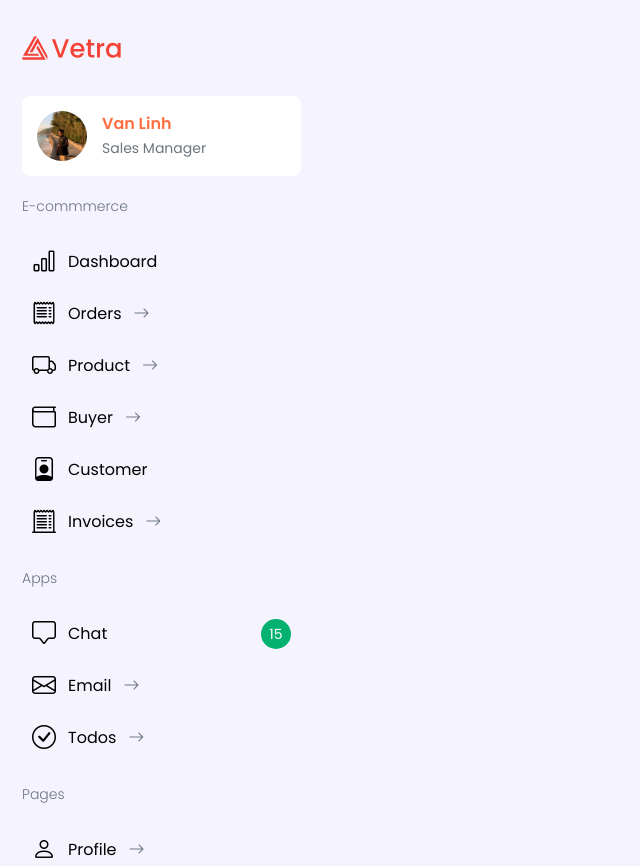
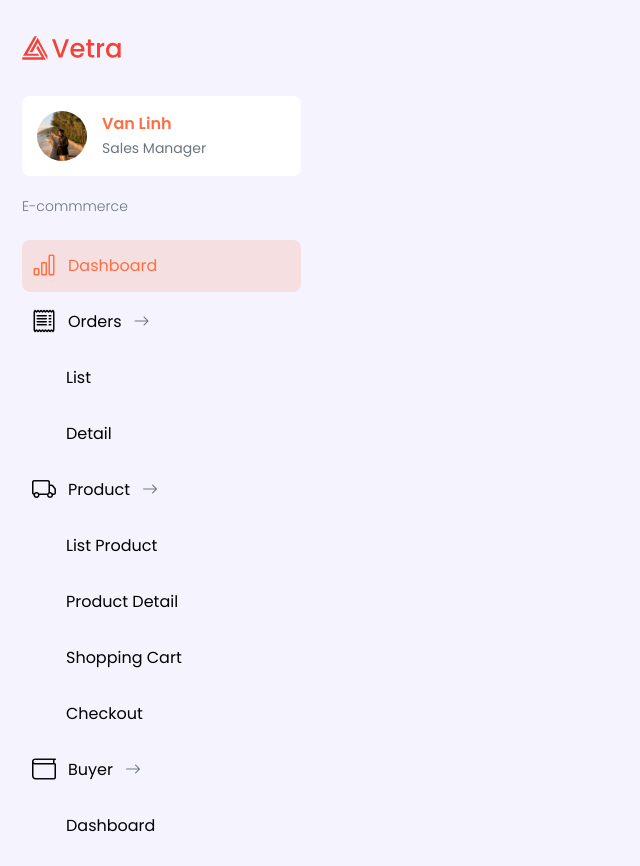
Before and after one commit to Linhv14/vetra, a Next.js app: page / in a window 1280 px wide. Shown: the top 866 px of the page, without its empty margins (0-640 px from the left). Built offline with nearby package versions, Linux system fonts and the light colour scheme.

Commit message:
Add Dropdown Component, Providers

```diff
--- a/app/layout.tsx
+++ b/app/layout.tsx
@@ -4,8 +4,7 @@ import '@/style/global.css'
 import {ReactNode} from 'react'
 import {Sidebar} from '@/components/Sidebar'
 import Vetra from '@/components/Vetra'
-import {Provider} from 'react-redux'
-import store from '@/store'
+import { Providers } from './providers'
 
 export const metadata = {
   title: 'Vetra',
@@ -24,11 +23,11 @@ const RootLayout: React.FC<LayoutProps> = ({children}: LayoutProps) => {
         />
       </head>
       <body>
-        <Provider store={store}>
+        <Providers>
           <Vetra>
             <Sidebar />
           </Vetra>
-        </Provider>
+        </Providers>
       </body>
     </html>
   )
--- /dev/null
+++ b/app/providers.tsx
@@ -0,0 +1,13 @@
+'use client'
+
+import { Provider } from 'react-redux'
+import store from '@/store'
+import { ReactNode } from 'react'
+
+export function Providers({ children }: { children: ReactNode }) {
+  return (
+    <Provider store={store}>
+      {children}
+    </Provider>
+  )
+}
--- a/components/Sidebar/DropdownItem.tsx
+++ b/components/Sidebar/DropdownItem.tsx
@@ -1,8 +1,8 @@
 import React from 'react'
 
-const DropdownItem = (title: string) => {
+const DropdownItem = ({title}: {title: string}) => {
   return (
-    <li className="pl-c-34 mt-1 rounded-lg hover:bg-light-primary">
+    <li className="dropdown-item pl-c-34 mt-1 rounded-lg hover:bg-light-primary">
       <a
         href="#"
         className="flex p-c-10 leading-8 hover:text-primary">
--- a/components/Sidebar/Sidebar.tsx
+++ b/components/Sidebar/Sidebar.tsx
@@ -4,7 +4,8 @@ import React from 'react'
 import Image from 'next/image'
 import SidebarItem from './SidebarItem'
 import AccountBox from '../AccountBox'
-import {sidebar, ISidebarItem} from '@/data/static'
+import { sidebar, ISidebarItem } from '@/data/static'
+import DropdownItem from './DropdownItem'
 const Sidebar = () => {
   return (
     <aside className="sidebar pl-c-22 pb-c-30 w-sidebar h-[100%] left-0 absolute bg-milk z-50 reverse">
@@ -34,16 +35,22 @@ const Sidebar = () => {
               <span className="block text-light-gray text-sm py-5 font-light">
                 {key}
               </span>
-              {items.map(((item: ISidebarItem, index: number) => (
-                <ul key={index}>
+              <ul>
+                {items.map(((item: ISidebarItem, index: number) => {
+                  return (
                     <SidebarItem
+                      key={index}
                       title={item.title}
                       badgeType={item.badge?.type}
                       badgeContent={item.badge?.content}
                       icon={item.icon}
-                    isParent={item.isParent}></SidebarItem>
+                      active={item.active}
+                      isParent={item.isParent}>
+                      {item.dropdown && item.dropdown.map((dropdownItem, index) => <DropdownItem title={dropdownItem} key={index}/>)}
+                    </SidebarItem>
+                  )
+                }))}
               </ul>
-              )))}
             </div>
           ),
         )}
--- a/components/Sidebar/SidebarItem.tsx
+++ b/components/Sidebar/SidebarItem.tsx
@@ -1,4 +1,5 @@
-import React, {ReactNode} from 'react'
+
+import React, { ReactNode, useState } from 'react'
 
 type SidebarItemProps = {
   children?: ReactNode
@@ -12,13 +13,14 @@ type SidebarItemProps = {
 
 const SidebarItem: React.FC<SidebarItemProps> = ({
   children,
-  title,
-  active,
-  badgeType,
-  badgeContent,
-  icon,
-  isParent,
+  title = "",
+  active = false,
+  badgeType = undefined,
+  badgeContent = "",
+  icon = "bi",
+  isParent = false,
 }: SidebarItemProps) => {
+  const [state, setState] = useState(false)
   let badgeStyle
   if (badgeType == 'text') {
     badgeStyle = 'ml-auto bg-success rounded-md p-1 text-white text-sm'
@@ -26,6 +28,7 @@ const SidebarItem: React.FC<SidebarItemProps> = ({
     badgeStyle =
       'flex ml-auto items-center justify-center bg-success rounded-[50%] w-c-30 h-c-30 text-center text-white text-sm'
   }
+
   return (
     <li className={`${active && 'active'} sidebar-item`}>
       <a
@@ -37,18 +40,13 @@ const SidebarItem: React.FC<SidebarItemProps> = ({
           <i className="bi bi-arrow-right transition-all duration-75 text-light-gray"></i>
         )}
         {badgeType && <span className={badgeStyle}>{badgeContent}</span>}
-        {isParent && (
-          <ul className="sidebar-dropdown">
-            {/* <li className="pl-c-34 mt-1 rounded-lg hover:bg-light-primary">
-            <a href="#" className="flex p-c-10 leading-8 hover:text-primary">List</a>
-          </li>
-          <li className="pl-c-34 mt-1 rounded-lg hover:bg-light-primary">
-            <a href="#" className="flex p-c-10 leading-8 hover:text-primary">Detail</a>
-          </li> */}
-            {children}
-          </ul>
-        )}
+
       </a>
+      {isParent && (
+        <ul className="sidebar-dropdown">
+          {children}
+        </ul>
+      )}
     </li>
   )
 }
--- a/style/global.css
+++ b/style/global.css
@@ -112,6 +112,13 @@ body {
 .sidebar-item a:hover .bi-arrow-right {
   color: var(--primary);
   transform: translateX(8px);
+}
+.dropdown-item.active {
+  @apply bg-light-primary;
+}
+
+.dropdown-item.active > a {
+  @apply text-primary;
 }
 
 .account-action {
```
Lines whose indentation alone changed are shown as unchanged.
